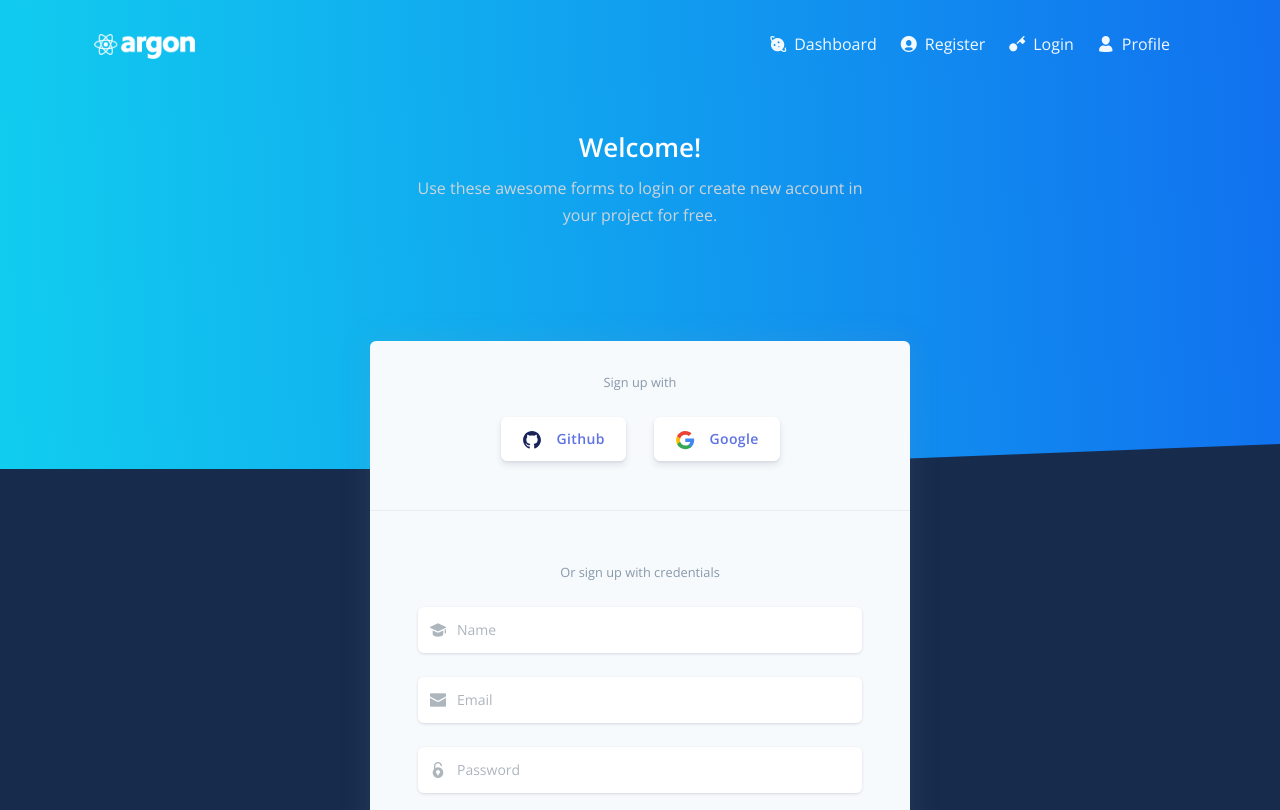
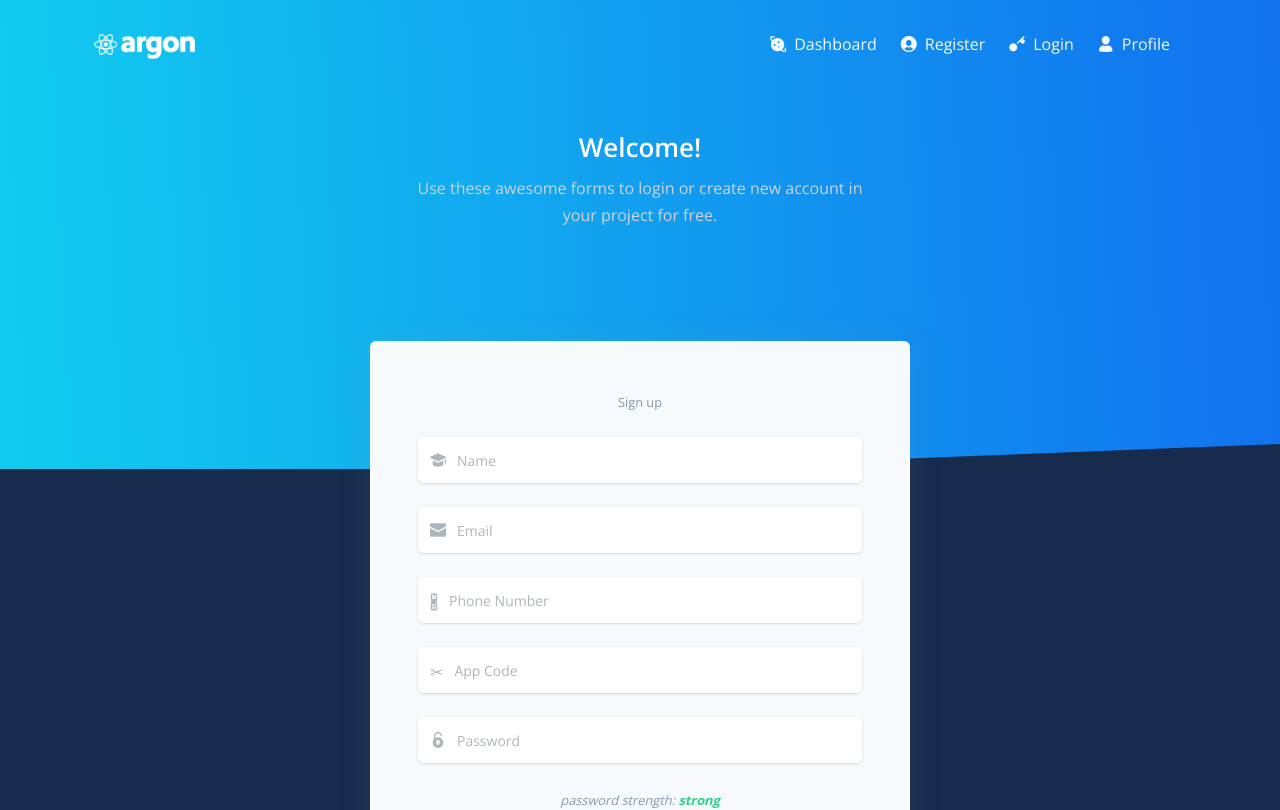
Before and after one commit to Diogo107/homesweethome, a React (Create React App) app in the folder client/: page /auth/register in a window 1280 px wide. Shown: the top 810 px of the page. Built offline with nearby package versions, Linux system fonts and the light colour scheme; what react-google-maps would draw is missing.

Commit message:
SignUp form done. Needs to connect to server.

```diff
--- a/client/package.json
+++ b/client/package.json
@@ -44,6 +44,7 @@
   ],
   "dependencies": {
     "@fortawesome/fontawesome-free": "5.12.1",
+    "axios": "^0.19.2",
     "chart.js": "2.9.3",
     "classnames": "2.2.6",
     "moment": "2.24.0",
--- a/client/src/App.js
+++ b/client/src/App.js
@@ -3,12 +3,11 @@ import 'assets/plugins/nucleo/css/nucleo.css';
 import '@fortawesome/fontawesome-free/css/all.min.css';
 import 'assets/scss/argon-dashboard-react.scss';
 import './App.css';
-import Home from './views/Home/home';
-
 import AdminLayout from 'layouts/Admin.js';
 import AuthLayout from 'layouts/Auth.js';
 import './App.css';
 import { Route, Switch, Redirect } from 'react-router-dom';
+
 function App() {
   return (
     <div className="App">
@@ -16,7 +15,6 @@ function App() {
         <Route path="/admin" render={props => <AdminLayout {...props} />} />
         <Route path="/auth" render={props => <AuthLayout {...props} />} />
         <Redirect from="/" to="/admin/index" />
-        <Route path="/" exact component={Home} />
       </Switch>
     </div>
   );
--- /dev/null
+++ b/client/src/Services/authentication.js
@@ -0,0 +1,72 @@
+import axios from 'axios';
+
+const instance = axios.create({
+  baseURL: '/api/authentication'
+});
+
+const signUp = data => {
+  console.log('this is auth', data);
+  new Promise((resolve, reject) => {
+    instance
+      .post('/sign-up', data)
+      .then(result => {
+        const user = result.data.user;
+        resolve(user);
+      })
+      .catch(reject);
+  });
+};
+
+const signIn = data =>
+  new Promise((resolve, reject) => {
+    instance
+      .post('/sign-in', data)
+      .then(result => {
+        const user = result.data.user;
+        resolve(user);
+      })
+      .catch(reject);
+  });
+
+const signOut = () =>
+  new Promise((resolve, reject) => {
+    instance
+      .post('/sign-out')
+      .then(result => {
+        resolve();
+      })
+      .catch(reject);
+  });
+
+const loadUserInformation = () =>
+  new Promise((resolve, reject) => {
+    instance
+      .get('/user-information')
+      .then(result => {
+        const user = result.data.user;
+        resolve(user);
+      })
+      .catch(reject);
+  });
+
+const editUserInformation = async data => {
+  // console.log(data);
+  const form = new FormData();
+  form.append('name', data.name);
+  form.append('email', data.email);
+  form.append('picture', data.picture);
+  const result = await instance.patch('/user-information', form);
+  const user = result.data.user;
+  return user;
+};
+
+// =>
+//   new Promise((resolve, reject) => {
+//       .then(result => {
+//         const user = result.data.user;
+//         resolve(user);
+//       })
+//       .catch(reject);
+//   });
+
+export { signIn, signUp, signOut, loadUserInformation, editUserInformation };
--- a/client/src/views/Home/home.jsx
+++ /dev/null
@@ -1,20 +0,0 @@
-import React, { Component } from 'react';
-
-class home extends Component {
-  render() {
-    return (
-      <div>
-        <nav style={{ display: 'flex', justifyContent: 'space-around' }}>
-          <h1>Name</h1>
-          <h1>Sign-in</h1>
-          <h1>Sign-up</h1>
-        </nav>
-        <div>{/* Here goes the image with the button */}</div>
-        <div>{/* DIsplay our services */}</div>
-        <div>{/* About us */}</div>
-      </div>
-    );
-  }
-}
-
-export default home;
--- a/client/src/views/examples/Register.js
+++ b/client/src/views/examples/Register.js
@@ -15,8 +15,8 @@
 * The above copyright notice and this permission notice shall be included in all copies or substantial portions of the Software.
 
 */
-import React from "react";
-
+import React from 'react';
+import { signUp } from './../../Services/authentication';
 // reactstrap components
 import {
   Button,
@@ -31,54 +31,50 @@ import {
   InputGroup,
   Row,
   Col
-} from "reactstrap";
+} from 'reactstrap';
 
 class Register extends React.Component {
+  constructor(props) {
+    super(props);
+    this.state = {
+      name: '',
+      email: '',
+      phoneNumber: '',
+      code: '',
+      passwordHash: ''
+    };
+    this.handleInputChange = this.handleInputChange.bind(this);
+    this.sendMessage = this.sendMessage.bind(this);
+  }
+
+  handleInputChange(event) {
+    const value = event.target.value;
+    const inputName = event.target.name;
+    console.log(value);
+    this.setState({
+      [inputName]: value
+    });
+  }
+
+  sendMessage(event) {
+    // ...
+    event.preventDefault();
+    const { name, email, phoneNumber, code, passwordHash } = this.state;
+    console.log({ name, email, phoneNumber, code, passwordHash });
+    signUp({ name, email, phoneNumber, code, passwordHash });
+    this.props.history.push('/');
+  }
+
   render() {
     return (
       <>
         <Col lg="6" md="8">
           <Card className="bg-secondary shadow border-0">
-            <CardHeader className="bg-transparent pb-5">
-              <div className="text-muted text-center mt-2 mb-4">
-                <small>Sign up with</small>
-              </div>
-              <div className="text-center">
-                <Button
-                  className="btn-neutral btn-icon mr-4"
-                  color="default"
-                  href="#pablo"
-                  onClick={e => e.preventDefault()}
-                >
-                  <span className="btn-inner--icon">
-                    <img
-                      alt="..."
-                      src={require("assets/img/icons/common/github.svg")}
-                    />
-                  </span>
-                  <span className="btn-inner--text">Github</span>
-                </Button>
-                <Button
-                  className="btn-neutral btn-icon"
-                  color="default"
-                  href="#pablo"
-                  onClick={e => e.preventDefault()}
-                >
-                  <span className="btn-inner--icon">
-                    <img
-                      alt="..."
-                      src={require("assets/img/icons/common/google.svg")}
-                    />
-                  </span>
-                  <span className="btn-inner--text">Google</span>
-                </Button>
-              </div>
-            </CardHeader>
             <CardBody className="px-lg-5 py-lg-5">
               <div className="text-center text-muted mb-4">
-                <small>Or sign up with credentials</small>
+                <small>Sign up</small>
               </div>
-              <Form role="form">
+              <Form role="form" onSubmit={this.sendMessage}>
                 <FormGroup>
                   <InputGroup className="input-group-alternative mb-3">
                     <InputGroupAddon addonType="prepend">
@@ -86,7 +82,12 @@ class Register extends React.Component {
                         <i className="ni ni-hat-3" />
                       </InputGroupText>
                     </InputGroupAddon>
-                    <Input placeholder="Name" type="text" />
+                    <Input
+                      placeholder="Name"
+                      type="text"
+                      name="name"
+                      onChange={this.handleInputChange}
+                    />
                   </InputGroup>
                 </FormGroup>
                 <FormGroup>
@@ -96,7 +97,43 @@ class Register extends React.Component {
                         <i className="ni ni-email-83" />
                       </InputGroupText>
                     </InputGroupAddon>
-                    <Input placeholder="Email" type="email" autoComplete="new-email"/>
+                    <Input
+                      placeholder="Email"
+                      type="email"
+                      autoComplete="new-email"
+                      name="email"
+                      onChange={this.handleInputChange}
+                    />
+                  </InputGroup>
+                </FormGroup>
+                <FormGroup>
+                  <InputGroup className="input-group-alternative mb-3">
+                    <InputGroupAddon addonType="prepend">
+                      <InputGroupText>
+                        <i className="ni ni-phone-3" />
+                      </InputGroupText>
+                    </InputGroupAddon>
+                    <Input
+                      placeholder="Phone Number"
+                      type="number"
+                      name="phoneNumber"
+                      onChange={this.handleInputChange}
+                    />
+                  </InputGroup>
+                </FormGroup>
+                <FormGroup>
+                  <InputGroup className="input-group-alternative mb-3">
+                    <InputGroupAddon addonType="prepend">
+                      <InputGroupText>
+                        <i className="ni ni-code-3" />
+                      </InputGroupText>
+                    </InputGroupAddon>
+                    <Input
+                      placeholder="App Code"
+                      type="text"
+                      name="code"
+                      onChange={this.handleInputChange}
+                    />
                   </InputGroup>
                 </FormGroup>
                 <FormGroup>
@@ -106,13 +143,18 @@ class Register extends React.Component {
                         <i className="ni ni-lock-circle-open" />
                       </InputGroupText>
                     </InputGroupAddon>
-                    <Input placeholder="Password" type="password" autoComplete="new-password"/>
+                    <Input
+                      placeholder="Password"
+                      type="password"
+                      autoComplete="new-password"
+                      name="passwordHash"
+                      onChange={this.handleInputChange}
+                    />
                   </InputGroup>
                 </FormGroup>
                 <div className="text-muted font-italic">
                   <small>
-                    password strength:{" "}
-                    <span className="text-success font-weight-700">strong</span>
+                    password strength: <span className="text-success font-weight-700">strong</span>
                   </small>
                 </div>
                 <Row className="my-4">
@@ -122,13 +164,11 @@ class Register extends React.Component {
                         className="custom-control-input"
                         id="customCheckRegister"
                         type="checkbox"
+                        required
                       />
-                      <label
-                        className="custom-control-label"
-                        htmlFor="customCheckRegister"
-                      >
+                      <label className="custom-control-label" htmlFor="customCheckRegister">
                         <span className="text-muted">
-                          I agree with the{" "}
+                          I agree with the{' '}
                           <a href="#pablo" onClick={e => e.preventDefault()}>
                             Privacy Policy
                           </a>
@@ -138,7 +178,7 @@ class Register extends React.Component {
                   </Col>
                 </Row>
                 <div className="text-center">
-                  <Button className="mt-4" color="primary" type="button">
+                  <Button className="mt-4" color="primary" type="submit">
                     Create account
                   </Button>
                 </div>
```
Also changed, not shown: client/src/views/Index.js (+24 -58 lines), client/src/assets/plugins/nucleo/css/nucleo.css, 2 other files (tests, documents, lock files or other folders).
